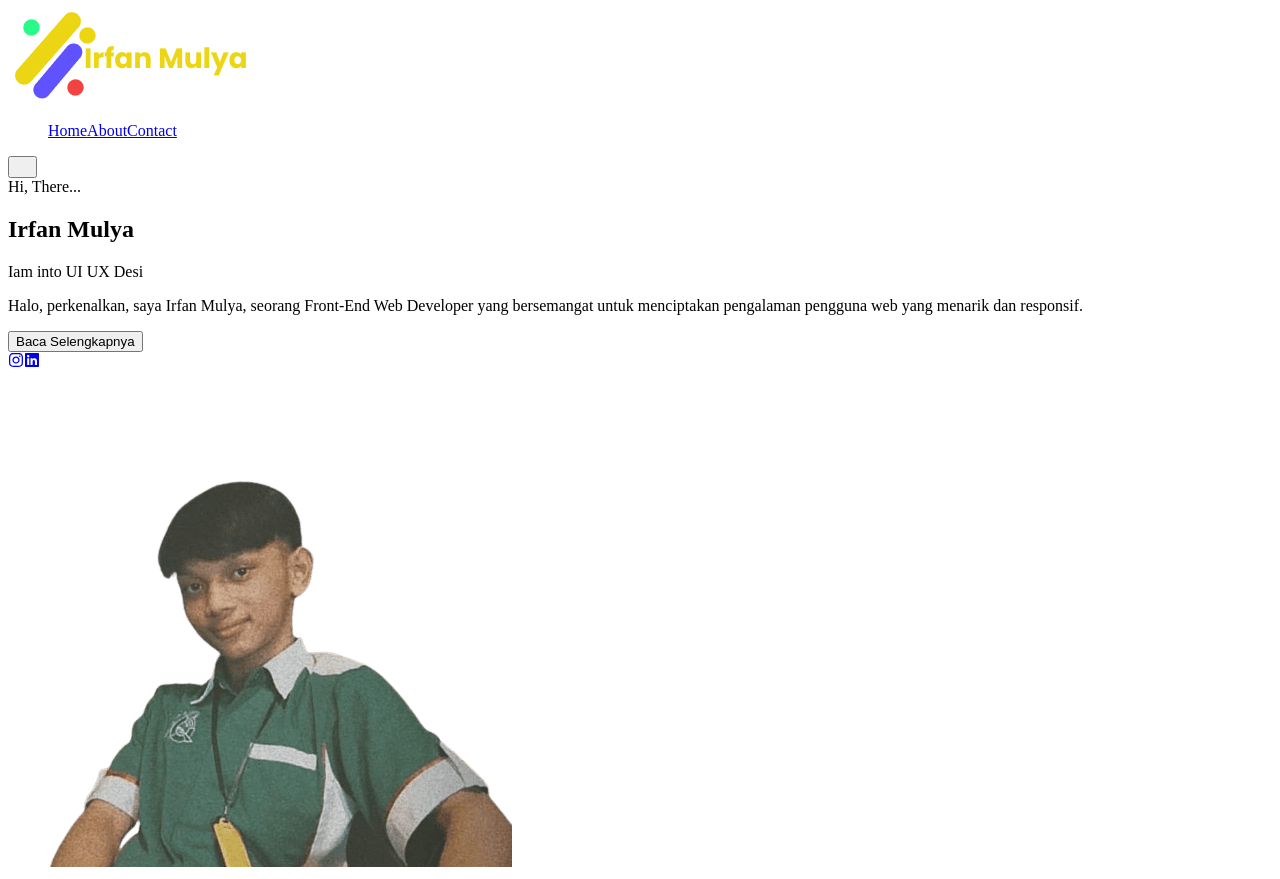
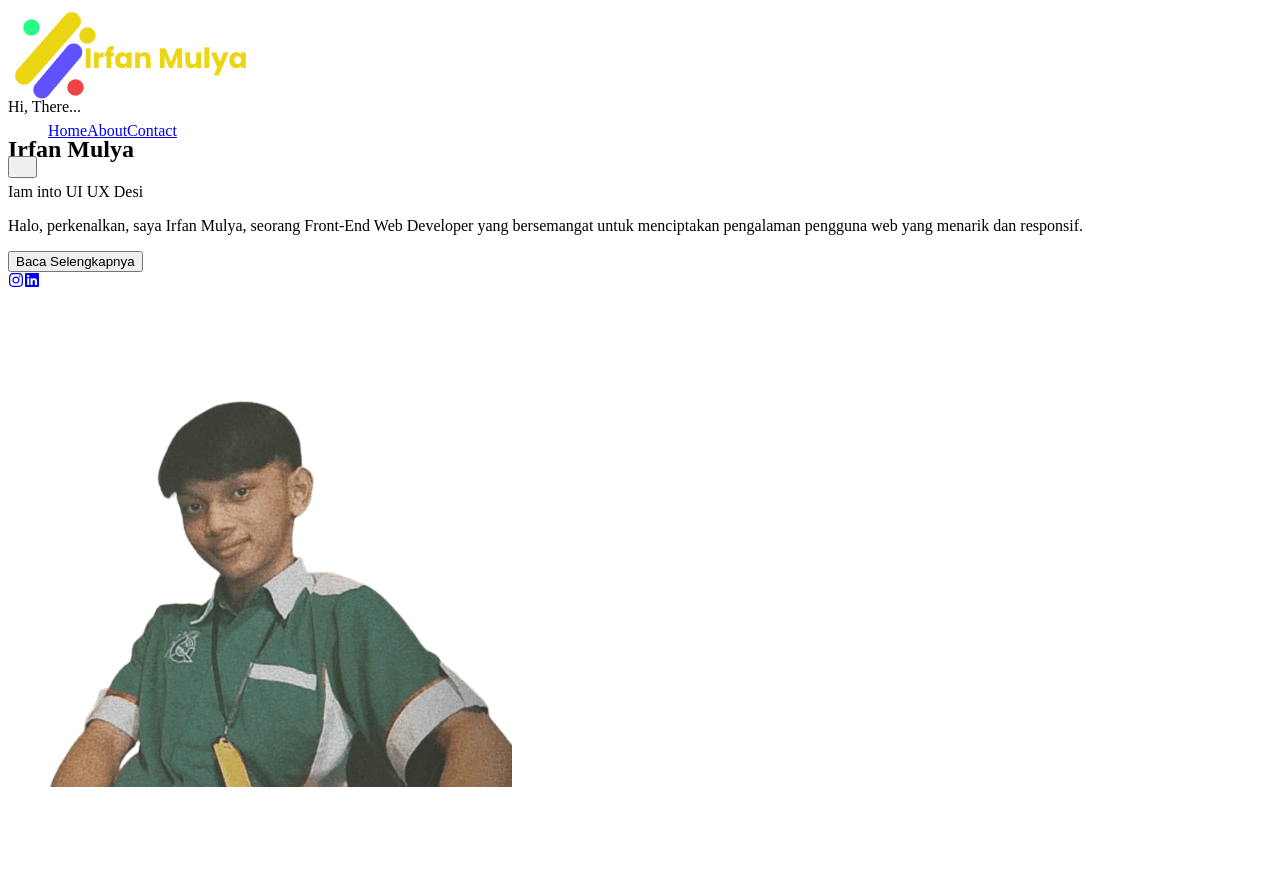
Before and after one commit to irfanmans/Portfolio, a React (Vite) app: page / in a window 1280 px wide. After the commit the page ends 800 px from the top, so only its background shows below. Built offline with nearby package versions, Linux system fonts and the light colour scheme; some icons are missing; the HTML template or start-up script is replaced by a standard one.

Commit message:
Successfull

```diff
--- a/package.json
+++ b/package.json
@@ -12,6 +12,7 @@
   "dependencies": {
     "react": "^18.2.0",
     "react-dom": "^18.2.0",
+    "react-headroom": "^3.2.1",
     "react-icons": "^4.12.0",
     "react-router-dom": "^6.21.1",
     "react-simple-typewriter": "^5.0.1"
--- a/src/assets/Components/Navbar/Navbar.jsx
+++ b/src/assets/Components/Navbar/Navbar.jsx
@@ -1,4 +1,5 @@
-import React, { useState, useEffect } from "react";
+import React, { useEffect, useState } from "react";
+import Headroom from "react-headroom";
 import { NavLink } from "react-router-dom";
 import { FaBarsStaggered } from "react-icons/fa6";
 import { IoMdClose } from "react-icons/io";
@@ -10,32 +11,15 @@ import IconsBrand from "../../Icons/iconsBrand";
 
 export default function Navbar() {
     const [menuOpen, setMenuOpen] = useState(false);
-    const [scroll, setScroll] = useState(false);
 
     const handleClick = () => {
         setMenuOpen(!menuOpen);
     };
 
-    const handleScroll = () => {
-        if (window.scrollY > 90) {
-            setScroll(true);
-        } else {
-            setScroll(false);
-        }
-    };
-
-    useEffect(() => {
-        handleScroll();
-
-        window.addEventListener("scroll", handleScroll);
-        return () => {
-            window.removeEventListener("scroll", handleScroll);
-        };
-    }, []);
-
     return (
         <>
-            <header className={`px-10 py-3 transition-all duration-700 ease-in-out ${menuOpen ? "bg-slate-800" : ""} ${scroll ? "bg-slate-900 fixed w-full transition-all duration-1000 ease-in" : ""}`}>
+            <Headroom>
+                <header className={`px-10 py-3 bg-sky-800 rounded-bl-2xl rounded-br-2xl transition-all duration-700 ease-in-out ${menuOpen ? "bg-slate-800" : ""} `}>
                     <div className={`flex justify-between items-center`}>
                         <div className="font-bold text-lg text-white w-28">
                             <IconsBrand />
@@ -55,14 +39,14 @@ export default function Navbar() {
                             </ul>
                         </nav>
                         <Button className="text-2xl md:hidden text-white" onClick={handleClick}>
-                        {!menuOpen ? <FaBarsStaggered /> : <IoMdClose />}
+                            {!menuOpen ? <FaBarsStaggered className="text-lg" /> : <IoMdClose />}
                         </Button>
                     </div>
 
                     {/* Mobile Navbar Responsive */}
                     {menuOpen && (
                         <nav data-aos="fade-down" data-aos-duration="600" className="text-white text-center h-60 flex items-start mt-16 md:hidden">
-                        <ul className="flex flex-col text-start gap-y-8 w-full">
+                            <ul className="flex flex-col text-start gap-y-5 w-full">
                                 <NavLink to="/" className={({ isActive }) => `flex items-center gap-3 px-4 py-2  hover:bg-slate-500 hover:rounded-md ${isActive ? "text-yellow-500" : ""}`}>
                                     <FaHome className="text-base" />
                                     Home
@@ -79,6 +63,7 @@ export default function Navbar() {
                         </nav>
                     )}
                 </header>
+            </Headroom>
         </>
     );
 }
--- a/src/assets/css/index.css
+++ b/src/assets/css/index.css
@@ -7,7 +7,7 @@
 
 body {
     font-family: "Poppins", sans-serif;
-    background-image: linear-gradient(to bottom, #1c4076, #123f6e, #0b3d66, #083a5e, #0a3855);
+    background-image: linear-gradient(to bottom, #162f53, #1f4066, #295378, #34668b, #3f799d);
     background-repeat: no-repeat;
     height: 1000vh;
 }
```
Also changed, not shown: 1 other file (tests, documents, lock files or other folders). Lines whose indentation alone changed are shown as unchanged.
